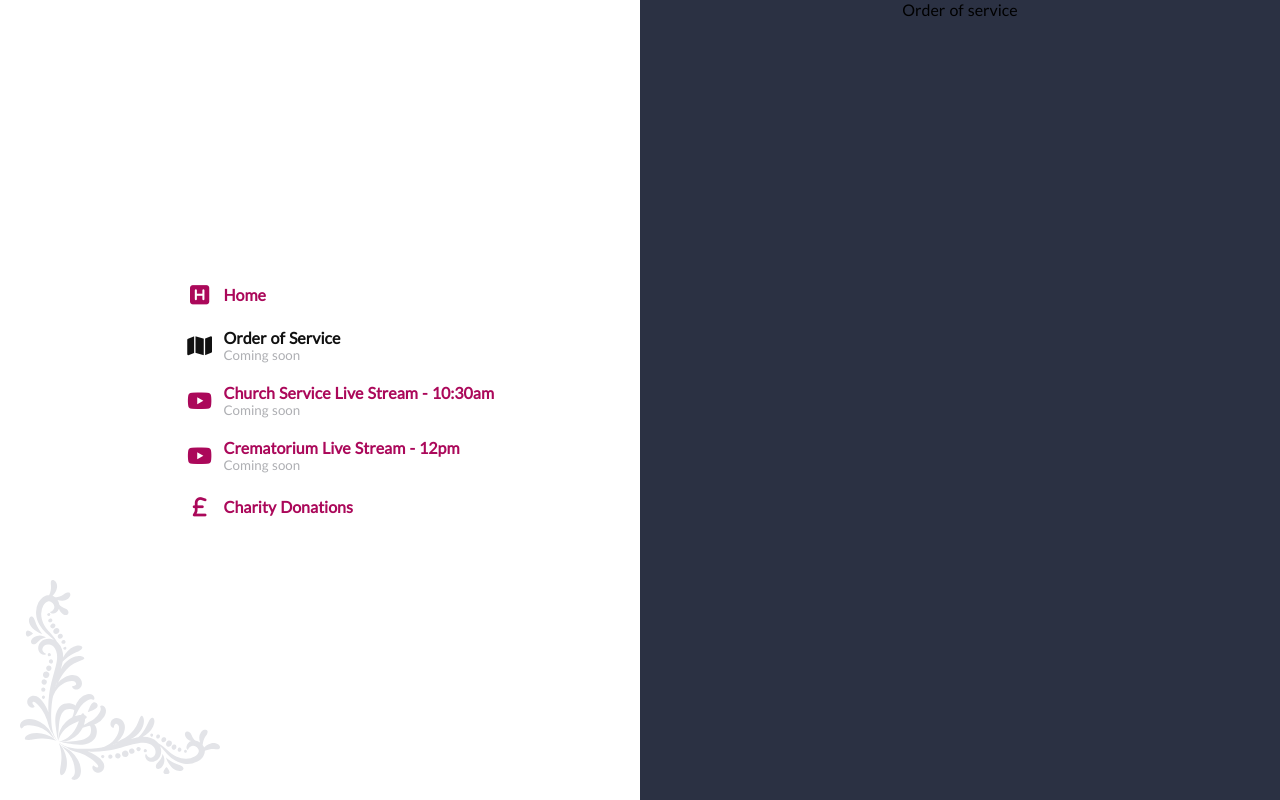
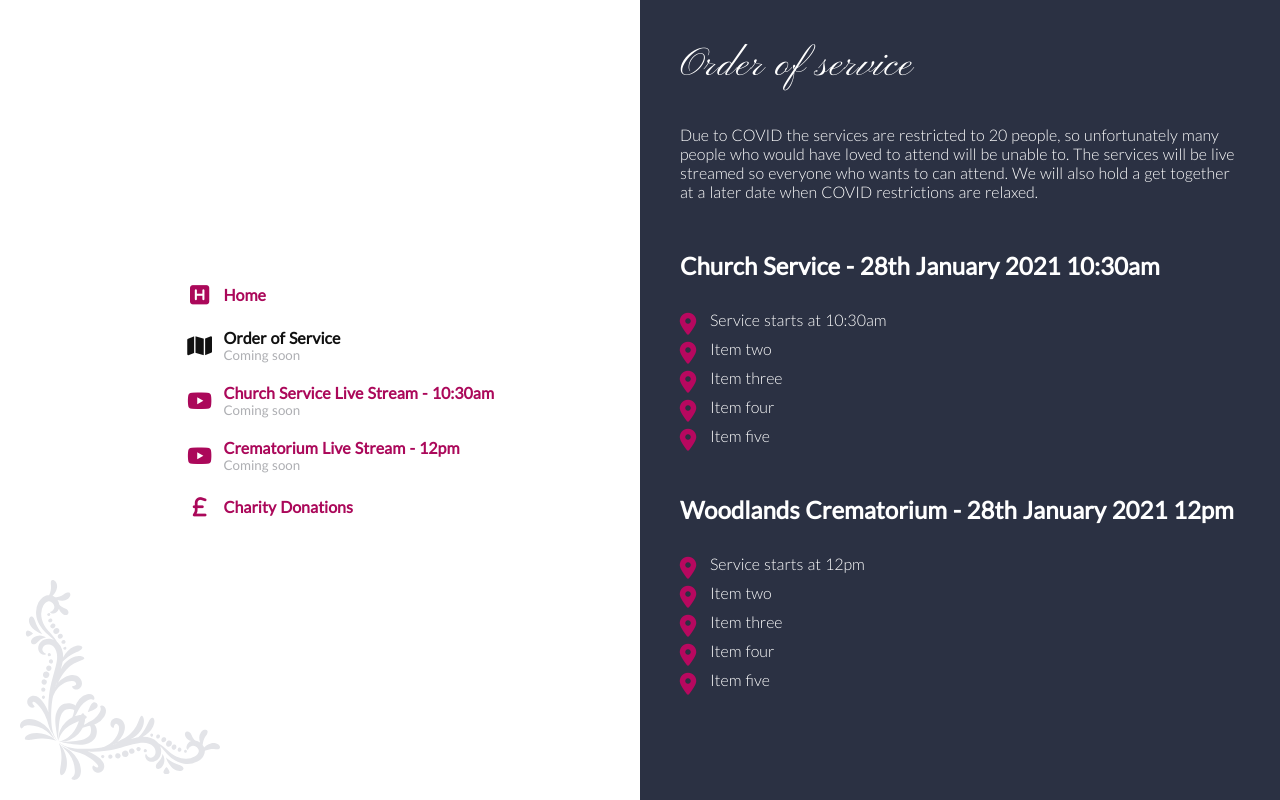
Before and after one commit to Coderior/lovingmemory, a Nuxt app: page /order-of-service in a window 1280 px wide. Built offline with nearby package versions, Linux system fonts and the light colour scheme.

Commit message:
Initial order of service

```diff
--- a/layouts/default.vue
+++ b/layouts/default.vue
@@ -50,6 +50,8 @@ html {
   &.tribute {
     background: #2b3143;
     justify-content: space-between;
+    overflow: auto;
+    height: 100vh;
     img {
       -webkit-filter: grayscale(100%); /* Safari 6.0 - 9.0 */
       filter: grayscale(100%);
@@ -72,6 +74,18 @@ html {
       margin: 10px 0;
       font-weight: 300;
     }
+    .fa-li {
+      font-size: 22px;
+      color: #b7085f;
+    }
+    ul {
+      font-weight: 300;
+      margin: 0 0 0 30px;
+      padding: 0;
+      li {
+        margin: 10px 0;
+      }
+    }
     .title {
       margin: 0px 0 25px;
     }
@@ -87,6 +101,8 @@ html {
     text-decoration: none;
     color: #fff;
     margin: 10px 0;
+    box-shadow: 0 0 5px 2px rgba(0,0,0,0.3);
+    border-top: 1px solid rgba(255,255,255,0.2);
   }
   @media screen and (max-width: 800px) {
     flex: 0 0 100%;
--- a/pages/charity-donation.vue
+++ b/pages/charity-donation.vue
@@ -7,12 +7,12 @@
       <h1 class="title">Charity Donations</h1>
       <p>Instead of flowers we would like to suggest people make a donation to one of the following charities</p>
       <h2>Marie Curie</h2>
-      <p>We are so grateful to Marie Curie for supporting Lyn in her final days and making sure she was as
+      <p>We are so grateful to <em>Marie Curie</em> for supporting Lyn in her final days and making sure she was as
         comfortable and peaceful as possible when the end came.
       </p>
       <a class="button" href="https://www.mariecurie.org.uk/donate#donate">Donate to Marie Curie</a>
       <h2>Make a Wish</h2>
-      <p>Lyn loved children and would have loved something or other</p>
+      <p>Lyn loved children with all her heart and <em>Make A Wish</em>'s goal of giving joy to children during a terrible time is something that would be a fitting tribute to her memory.</p>
       <a class="button" href="https://www.make-a-wish.org.uk/donate/make-a-donation/">Donate to Make a Wish</a>
     </div>
   </div>
--- a/pages/order-of-service.vue
+++ b/pages/order-of-service.vue
@@ -3,8 +3,27 @@
     <div class="section links">
       <Nav />
     </div>
-    <div class="section tribute">
-      Order of service
+    <div class="section details">
+      <h1 class="title">Order of service</h1>
+      <p>Due to COVID the services are restricted to 20 people, so unfortunately many people who would have loved to
+        attend will be unable to. The services will be live streamed so everyone who wants to can attend.
+        We will also hold a get together at a later date when COVID restrictions are relaxed.</p>
+      <h2>Church Service - 28th January 2021 10:30am</h2>
+      <ul class="fa-ul">
+        <li><span class="fa-li"><i class="fas fa-map-marker-alt"></i></span>Service starts at 10:30am</li>
+        <li><span class="fa-li"><i class="fas fa-map-marker-alt"></i></span>Item two</li>
+        <li><span class="fa-li"><i class="fas fa-map-marker-alt"></i></span>Item three</li>
+        <li><span class="fa-li"><i class="fas fa-map-marker-alt"></i></span>Item four</li>
+        <li><span class="fa-li"><i class="fas fa-map-marker-alt"></i></span>Item five</li>
+      </ul>
+      <h2>Woodlands Crematorium - 28th January 2021 12pm</h2>
+      <ul class="fa-ul">
+        <li><span class="fa-li"><i class="fas fa-map-marker-alt"></i></span>Service starts at 12pm</li>
+        <li><span class="fa-li"><i class="fas fa-map-marker-alt"></i></span>Item two</li>
+        <li><span class="fa-li"><i class="fas fa-map-marker-alt"></i></span>Item three</li>
+        <li><span class="fa-li"><i class="fas fa-map-marker-alt"></i></span>Item four</li>
+        <li><span class="fa-li"><i class="fas fa-map-marker-alt"></i></span>Item five</li>
+      </ul>
     </div>
   </div>
 </template>
```
